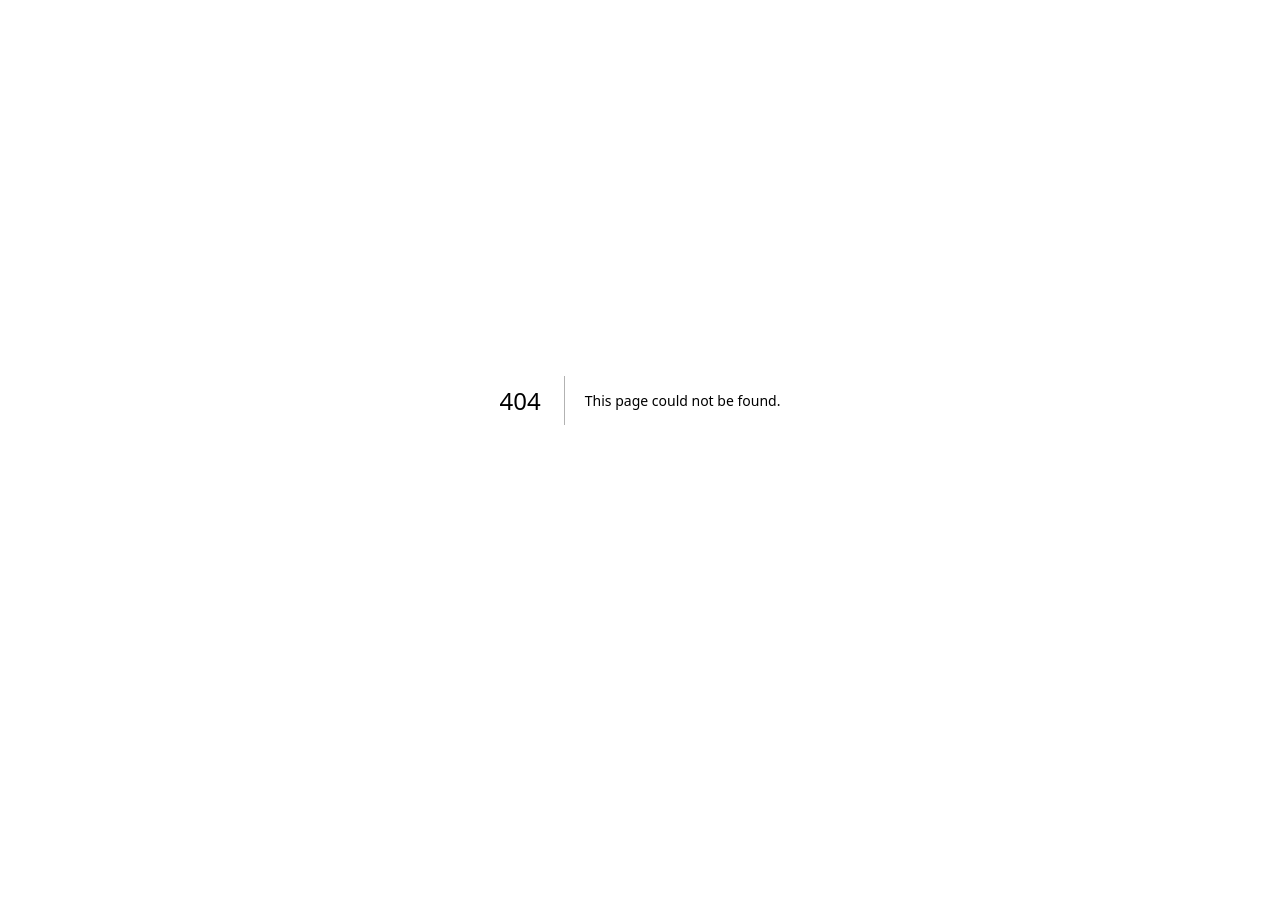
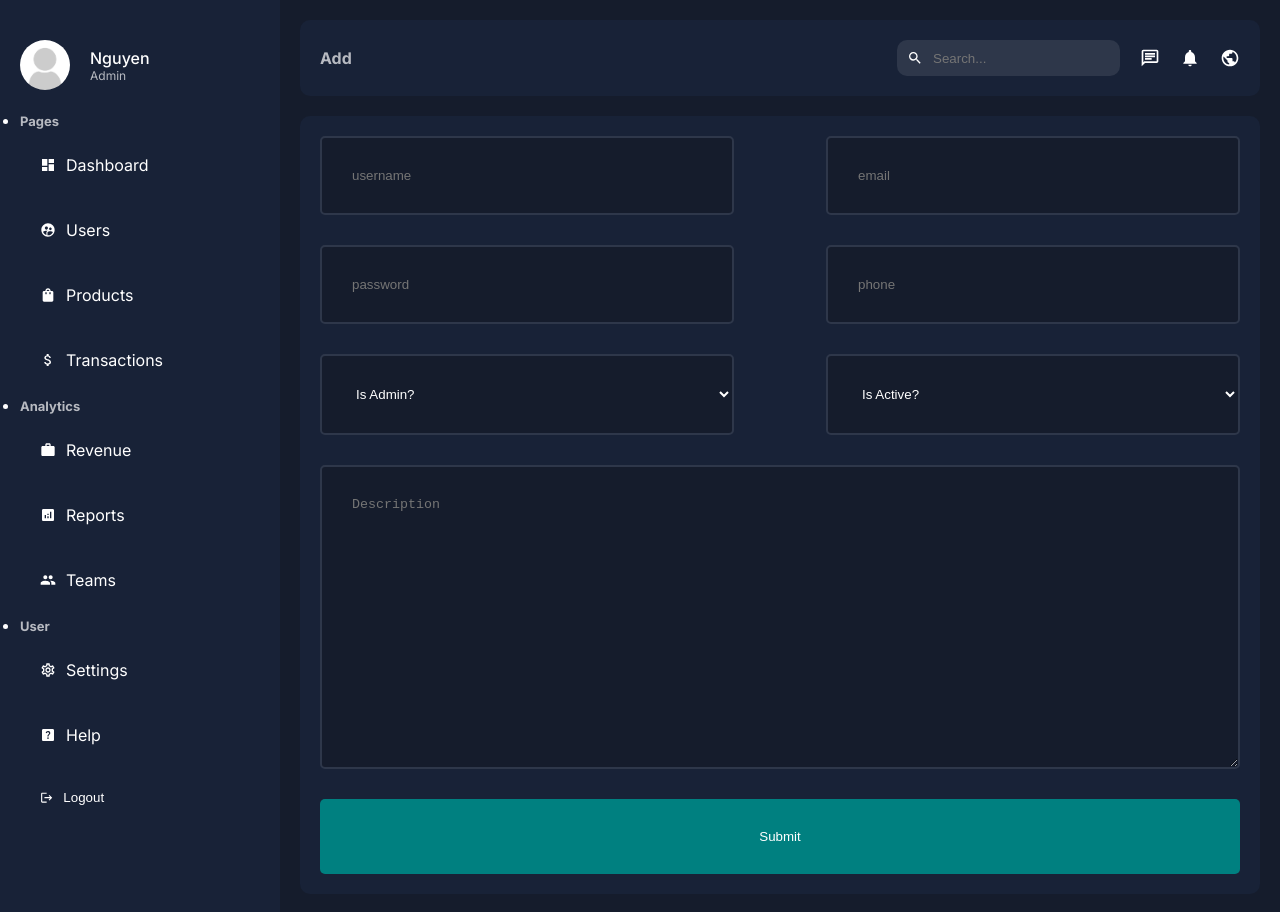
Before and after one commit to khanhnguyendev/cloud51-store-lms, a Next.js app: page /dashboard/users/add in a window 1280 px wide. Before the commit this address had no page. Before the commit the page ends 800 px from the top, so only its background shows below. Built offline with nearby package versions, Linux system fonts and the light colour scheme.

Commit message:
UI: Users & Products: Add Page

```diff
--- /dev/null
+++ b/app/dashboard/users/add/page.jsx
@@ -0,0 +1,33 @@
+import styles from "@/ui/dashboard/users/addUser/addUser.module.css";
+
+const AddUserPage = () => {
+  return (
+    <div className={styles.container}>
+      <form action="" className={styles.form}>
+        <input type="text" placeholder="username" name="username" required />
+        <input type="text" placeholder="email" name="email" required />
+        <input type="text" placeholder="password" name="password" required />
+        <input type="text" placeholder="phone" name="phone" required />
+        <select name="isAdmin" id="isAdmin">
+          <option value={false}>Is Admin?</option>
+          <option value={true}>Yes</option>
+          <option value={false}>No</option>
+        </select>
+        <select name="isActive" id="isActive">
+          <option value={false}>Is Active?</option>
+          <option value={true}>Yes</option>
+          <option value={false}>No</option>
+        </select>
+        <textarea
+          name="desc"
+          id="desc"
+          rows="16"
+          placeholder="Description"
+        ></textarea>
+        <button type="submit">Submit</button>
+      </form>
+    </div>
+  );
+};
+
+export default AddUserPage;
--- /dev/null
+++ b/app/ui/dashboard/products/addProduct/addProduct.module.css
@@ -0,0 +1,41 @@
+.container {
+  background-color: var(--bgSoft);
+  padding: 20px;
+  border-radius: 10px;
+  margin-top: 20px;
+}
+
+.form {
+  display: flex;
+  flex-wrap: wrap;
+  justify-content: space-between;
+}
+
+.form input,
+.form textarea,
+.form select {
+  padding: 30px;
+  background-color: var(--bg);
+  color: var(--text);
+  border: 2px solid #2e374a;
+  border-radius: 5px;
+  margin-bottom: 30px;
+}
+
+.form input, .form select {
+  width: 45%;
+}
+
+.form textarea {
+    width: 100%;
+}
+
+.form button {
+    width: 100%;
+    padding: 30px;
+    background-color: teal;
+    color: var(--text);
+    border: none;
+    border-radius: 5px;
+    cursor: pointer;
+}
--- /dev/null
+++ b/app/ui/dashboard/users/addUser/addUser.module.css
@@ -0,0 +1,41 @@
+.container {
+    background-color: var(--bgSoft);
+    padding: 20px;
+    border-radius: 10px;
+    margin-top: 20px;
+  }
+
+  .form {
+    display: flex;
+    flex-wrap: wrap;
+    justify-content: space-between;
+  }
+
+  .form input,
+  .form textarea,
+  .form select {
+    padding: 30px;
+    background-color: var(--bg);
+    color: var(--text);
+    border: 2px solid #2e374a;
+    border-radius: 5px;
+    margin-bottom: 30px;
+  }
+
+  .form input, .form select {
+    width: 45%;
+  }
+
+  .form textarea {
+      width: 100%;
+  }
+
+  .form button {
+      width: 100%;
+      padding: 30px;
+      background-color: teal;
+      color: var(--text);
+      border: none;
+      border-radius: 5px;
+      cursor: pointer;
+  }
```
Also changed, not shown: app/dashboard/products/add/page.jsx (added, +28 -0 lines).
